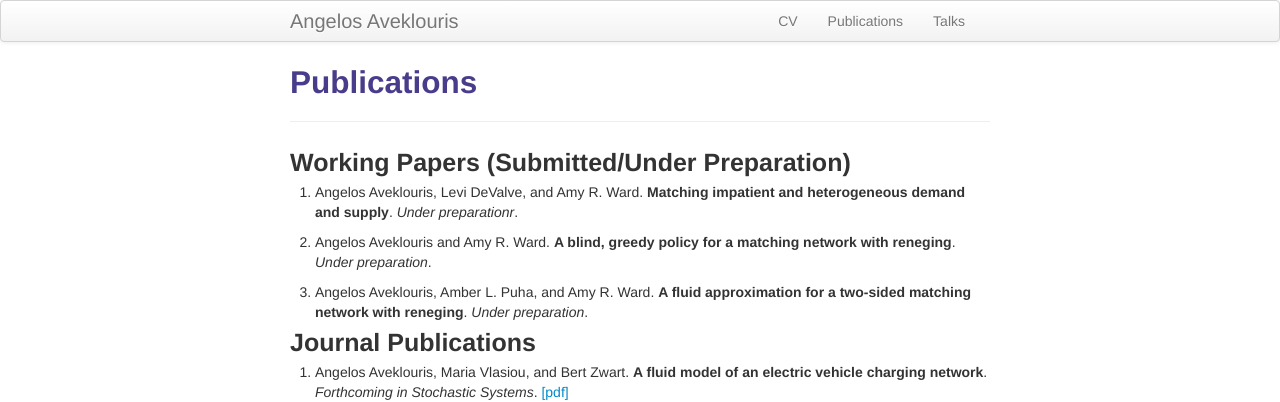
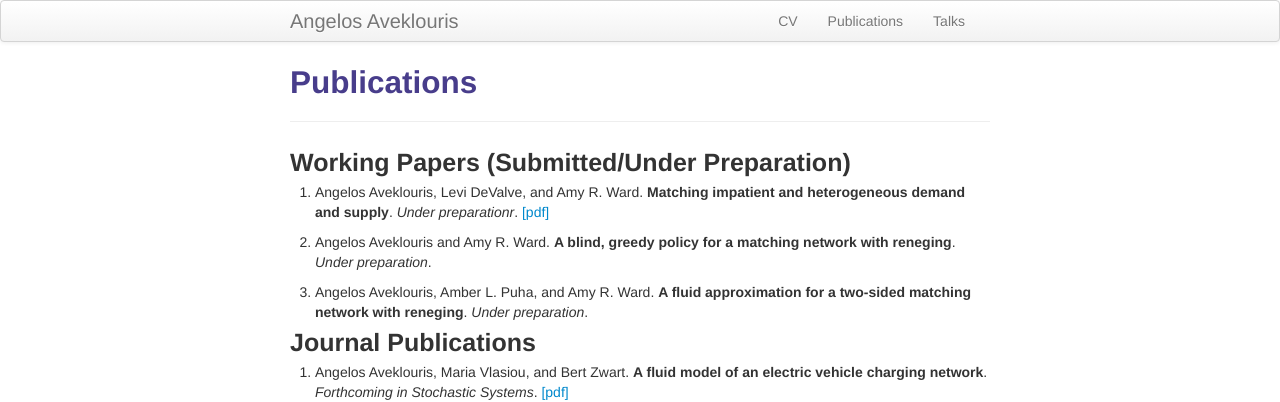
Before and after one commit to Angelos90/Angelos90.github.io, a Jekyll site: the page built from pages/publications.md, in a window 1280 px wide. Shown: the top 402 px of the page. Built offline with Jekyll 4.4.1, drawn with Linux system fonts in a browser that asks for light colours.

Commit message:
Update publications.md

```diff
--- a/pages/publications.md
+++ b/pages/publications.md
@@ -7,7 +7,7 @@ description: Angelos Aveklouris' Publications
 <p style="font-size:25px"><b>Working Papers (Submitted/Under Preparation)</b></p>
 
  1. Angelos Aveklouris, Levi DeValve, and Amy R. Ward. <b>Matching impatient and heterogeneous demand and supply</b>.
-   *Under preparationr*.
+   *Under preparationr*. <a href="https://arxiv.org/pdf/2102.02710.pdf">[pdf]</a>
 
  2.  Angelos Aveklouris and Amy R. Ward.  <b>A blind, greedy policy for a matching network with reneging</b>.
      *Under preparation*.
```
